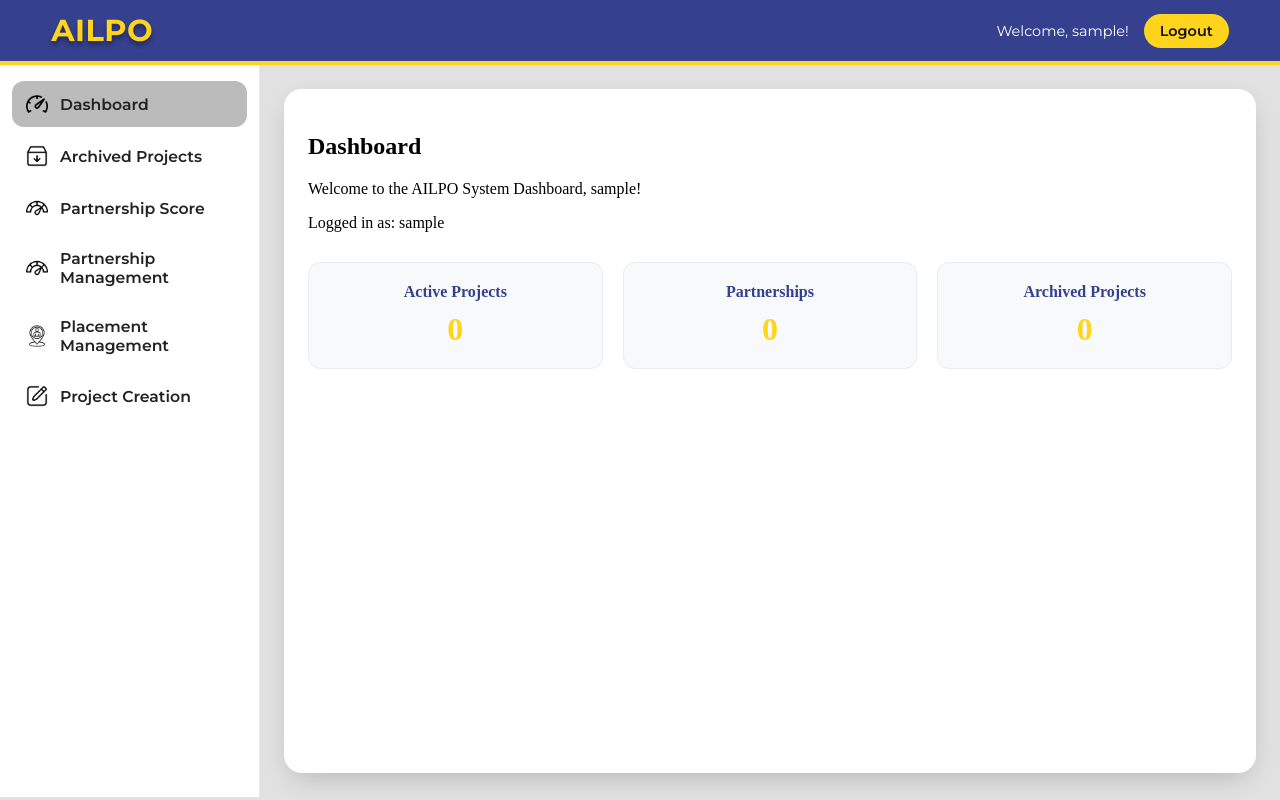
After one commit to KeithYves08/WEBPROG-System, a PHP site: page /pages/dashboard.php in a window 1280 px wide. The commit adds this page. Run offline with PHP 8.4, Linux system fonts and the light colour scheme; the visitor is signed in with stand-in values (Sample User, id 1); some web fonts are replaced.

Commit message:
Implement user authentication system with session management and database setup

```diff
--- /dev/null
+++ b/controller/auth.php
@@ -0,0 +1,43 @@
+<?php
+//session mngmt and auth helpers
+
+function checkLogin() {
+    if (session_status() === PHP_SESSION_NONE) {
+        session_start();
+    }
+
+    if (!isset($_SESSION['is_logged_in']) || $_SESSION['is_logged_in'] !== true) {
+        // Redirect to login page
+        header("Location: ../index.php");
+        exit();
+    }
+
+    if (isset($_SESSION['last_activity']) && (time() - $_SESSION['last_activity'] > 1800)) {
+        // Session expired
+        session_unset();
+        session_destroy();
+        header("Location: ../index.php?timeout=1");
+        exit();
+    }
+
+    $_SESSION['last_activity'] = time();
+
+    return true;
+}
+
+function getUserInfo() {
+    return [
+        'id' => $_SESSION['admin_id'] ?? null,
+        'username' => $_SESSION['admin_username'] ?? null,
+        'name' => $_SESSION['admin_username'] ?? null // Use username as display name
+    ];
+}
+
+function logout() {
+    session_start();
+    session_unset();
+    session_destroy();
+    header("Location: ../index.php");
+    exit();
+}
+?>
--- a/controller/connection.php
+++ b/controller/connection.php
@@ -5,11 +5,12 @@ $pass = getenv('DB_PASS');   // your MySQL password
 $db   = getenv('DB_NAME');
 
 try {
-    $conn = new PDO("mysql:host=$host;dbname=$db", $user, $pass);
+    $conn = new PDO("mysql:host=$host;dbname=$db;charset=utf8mb4", $user, $pass);
 
     $conn->setAttribute(PDO::ATTR_ERRMODE, PDO::ERRMODE_EXCEPTION);
     echo "Connected successfully";
 } catch (PDOException $e){
-    echo "Connection failed: " . $e->getMessage();
+    error_log("Database connection failed: " . $e->getMessage());
+    echo "Connection failed. Please try again later.";
 }
 ?>
--- /dev/null
+++ b/pages/dashboard.php
@@ -0,0 +1,125 @@
+<?php
+require_once '../controller/auth.php';
+checkLogin();
+$user = getUserInfo();
+?>
+<!DOCTYPE html>
+<html>
+<head>
+  	<meta charset="utf-8">
+  	<meta name="viewport" content="initial-scale=1, width=device-width">
+  	<title>AILPO - Dashboard</title>
+    <link rel="stylesheet" href="../view/styles/dboard.css">
+    <style>
+        .user-info {
+            display: flex;
+            align-items: center;
+            gap: 15px;
+            font-size: 0.9rem;
+        }
+        .logout-btn {
+            background: #ffd41c;
+            color: #111;
+            padding: 8px 16px;
+            border-radius: 20px;
+            text-decoration: none;
+            font-weight: 600;
+            transition: background 0.2s;
+        }
+        .logout-btn:hover {
+            background: #f2c500;
+        }
+        .dashboard-stats {
+            display: grid;
+            grid-template-columns: repeat(auto-fit, minmax(200px, 1fr));
+            gap: 20px;
+            margin-top: 30px;
+        }
+        .stat-card {
+            background: #f8f9fa;
+            padding: 20px;
+            border-radius: 12px;
+            text-align: center;
+            border: 1px solid #e9ecef;
+        }
+        .stat-card h3 {
+            margin: 0 0 10px 0;
+            color: #35408e;
+            font-size: 1rem;
+        }
+        .stat-number {
+            font-size: 2rem;
+            font-weight: bold;
+            color: #ffd41c;
+            margin: 0;
+        }
+    </style>
+</head>
+<body>
+
+	<header class="site-header">
+        <div class="header-inner">
+            <h1 class="app-title">AILPO</h1>
+            <div class="user-info">
+                <span>Welcome, <?php echo htmlspecialchars($user['username']); ?>!</span>
+                <a href="../controller/logout.php" class="logout-btn">Logout</a>
+            </div>
+        </div>
+        <div class="header-accent-line"></div>
+    </header>
+
+    <div class="dash-layout">
+        <aside class="sidebar">
+            <nav class="nav">
+                <a class="nav-item is-active" href="./dashboard.php">
+                    <span class="nav-icon icon-dashboard"></span>
+                    <span class="nav-label">Dashboard</span>
+                </a>
+                <a class="nav-item" href="./archived.php">
+                    <span class="nav-icon icon-archived"></span>
+                    <span class="nav-label">Archived Projects</span>
+                </a>
+                <a class="nav-item" href="./partnership.php">
+                    <span class="nav-icon icon-score"></span>
+                    <span class="nav-label">Partnership Score</span>
+                </a>
+                <a class="nav-item" href="#">
+                    <span class="nav-icon icon-partnership"></span>
+                    <span class="nav-label">Partnership Management</span>
+                </a>
+                <a class="nav-item" href="#">
+                    <span class="nav-icon icon-placement"></span>
+                    <span class="nav-label">Placement Management</span>
+                </a>
+                <a class="nav-item" href="#">
+                    <span class="nav-icon icon-creation"></span>
+                    <span class="nav-label">Project Creation</span>
+                </a>
+            </nav>
+        </aside>
+
+        <main class="main-content">
+            <div class="main-white-container">
+                <h2>Dashboard</h2>
+                <p>Welcome to the AILPO System Dashboard, <?php echo htmlspecialchars($user['username']); ?>!</p>
+                <p>Logged in as: <?php echo htmlspecialchars($user['username']); ?></p>
+
+                <div class="dashboard-stats">
+                    <div class="stat-card">
+                        <h3>Active Projects</h3>
+                        <p class="stat-number">0</p>
+                    </div>
+                    <div class="stat-card">
+                        <h3>Partnerships</h3>
+                        <p class="stat-number">0</p>
+                    </div>
+                    <div class="stat-card">
+                        <h3>Archived Projects</h3>
+                        <p class="stat-number">0</p>
+                    </div>
+                </div>
+            </div>
+        </main>
+    </div>
+</body>
+</html>
--- a/view/styles/styles.css
+++ b/view/styles/styles.css
@@ -133,14 +133,14 @@ login-form {
     box-shadow:0 2px 2px 1px rgba(0,0,0,0.05);
     /* transition:border-color .18s, background .25s; */
 }
-.login-form input[type=email],
+.login-form input[type=text],
 .login-form input[type=password] {
     padding-left:50px;
     background-repeat:no-repeat;
     background-position:16px center;
     background-size:22px 22px;
 }
-.login-form input[type=email] {
+.login-form input[type=text] {
     background-image:
         linear-gradient(rgba(255,255,255,0.5), rgba(255,255,255,0.5)),
         url('../assets/mail.webp');
```
Also changed, not shown: controller/config.php (added, +14 -0 lines), controller/login.php (added, +60 -0 lines), controller/logout.php (added, +22 -0 lines), controller/setup_database.php (added, +55 -0 lines), index.html (+4 -4 lines), index.php (added, +52 -0 lines).
